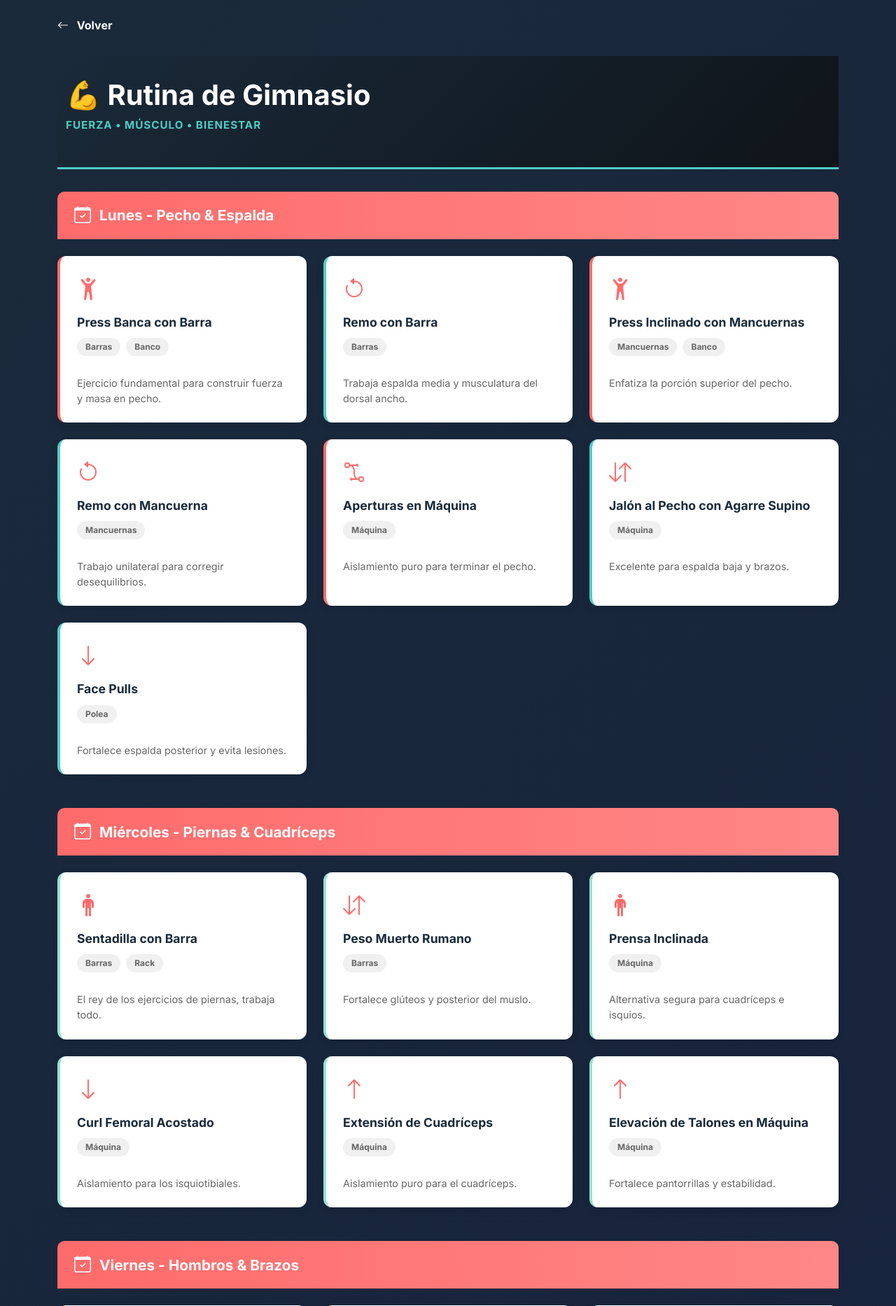
After one commit to godoypablo/pablogodoy, a PHP site: page /gym.html in a window 1280 px wide. The commit adds this page. Shown: the top 1867 px of the page at 70% size. Run offline with PHP 8.4, Linux system fonts and the light colour scheme.

Commit message:
Agregar sección Gym con rutina completa de 3 días (lunes, miércoles, viernes)

```diff
--- /dev/null
+++ b/gym.html
@@ -0,0 +1,490 @@
+<!DOCTYPE html>
+<html lang="es">
+<head>
+    <meta charset="UTF-8">
+    <meta name="viewport" content="width=device-width, initial-scale=1.0">
+    <title>Rutina de Gimnasio - Pablo Godoy</title>
+    <link rel="icon" type="image/svg+xml" href="/favicon.svg">
+    <link href="https://cdn.jsdelivr.net/npm/bootstrap@5.3.0/dist/css/bootstrap.min.css" rel="stylesheet">
+    <link rel="stylesheet" href="https://cdn.jsdelivr.net/npm/bootstrap-icons@1.11.1/font/bootstrap-icons.css">
+    <link href="https://fonts.googleapis.com/css2?family=Inter:wght@400;700&display=swap" rel="stylesheet">
+    <style>
+        body {
+            font-family: 'Inter', sans-serif;
+            background: linear-gradient(135deg, #1a2a3a 0%, #16213e 100%);
+            color: #333;
+            min-height: 100vh;
+        }
+
+        header {
+            background: linear-gradient(135deg, #1a2a3a 0%, #0f1419 100%);
+            color: white;
+            padding: 2rem 0;
+            margin-bottom: 2rem;
+            border-bottom: 3px solid #4ecdc4;
+        }
+
+        header h1 {
+            font-weight: 700;
+            font-size: 2.5rem;
+            margin-bottom: 0.5rem;
+        }
+
+        header .subtitle {
+            color: #4ecdc4;
+            font-weight: 600;
+            letter-spacing: 1px;
+            font-size: 0.95rem;
+        }
+
+        .day-section {
+            margin-bottom: 3rem;
+        }
+
+        .day-header {
+            background: linear-gradient(90deg, #ff6b6b 0%, #ff8787 100%);
+            color: white;
+            padding: 1rem 1.5rem;
+            border-radius: 10px 10px 0 0;
+            font-weight: 700;
+            font-size: 1.3rem;
+            display: flex;
+            align-items: center;
+            gap: 0.75rem;
+        }
+
+        .day-header i {
+            font-size: 1.5rem;
+        }
+
+        .exercises-grid {
+            display: grid;
+            grid-template-columns: repeat(auto-fill, minmax(280px, 1fr));
+            gap: 1.5rem;
+            margin-top: 1.5rem;
+        }
+
+        .exercise-card {
+            background: white;
+            border-radius: 12px;
+            padding: 1.5rem;
+            box-shadow: 0 4px 12px rgba(0, 0, 0, 0.1);
+            transition: all 0.3s ease;
+            border-left: 4px solid #ff6b6b;
+            display: flex;
+            flex-direction: column;
+            gap: 0.75rem;
+        }
+
+        .exercise-card:hover {
+            transform: translateY(-4px);
+            box-shadow: 0 8px 20px rgba(255, 107, 107, 0.2);
+        }
+
+        .exercise-icon {
+            font-size: 2rem;
+            color: #ff6b6b;
+        }
+
+        .exercise-name {
+            font-weight: 700;
+            font-size: 1.1rem;
+            color: #1a2a3a;
+            margin: 0;
+        }
+
+        .exercise-equipment {
+            font-size: 0.85rem;
+            color: #666;
+            display: flex;
+            align-items: center;
+            gap: 0.5rem;
+        }
+
+        .equipment-badge {
+            display: inline-block;
+            background: #f0f0f0;
+            padding: 0.25rem 0.75rem;
+            border-radius: 20px;
+            font-size: 0.75rem;
+            font-weight: 600;
+            color: #666;
+        }
+
+        /* Colores por tipo de ejercicio */
+        .exercise-chest { border-left-color: #ff6b6b; }
+        .exercise-back { border-left-color: #4ecdc4; }
+        .exercise-legs { border-left-color: #95e1d3; }
+        .exercise-shoulders { border-left-color: #ffa502; }
+        .exercise-arms { border-left-color: #a8d8ea; }
+
+        .recommendations {
+            background: white;
+            border-radius: 12px;
+            padding: 2rem;
+            margin-top: 3rem;
+            margin-bottom: 3rem;
+            box-shadow: 0 4px 12px rgba(0, 0, 0, 0.1);
+        }
+
+        .recommendations h3 {
+            color: #1a2a3a;
+            font-weight: 700;
+            margin-bottom: 1.5rem;
+            display: flex;
+            align-items: center;
+            gap: 0.75rem;
+        }
+
+        .recommendations-grid {
+            display: grid;
+            grid-template-columns: repeat(auto-fit, minmax(250px, 1fr));
+            gap: 1.5rem;
+        }
+
+        .rec-item {
+            display: flex;
+            gap: 1rem;
+            align-items: flex-start;
+        }
+
+        .rec-icon {
+            font-size: 1.5rem;
+            color: #ff6b6b;
+            flex-shrink: 0;
+        }
+
+        .rec-text {
+            font-size: 0.95rem;
+            color: #555;
+            line-height: 1.5;
+        }
+
+        .rec-text strong {
+            color: #1a2a3a;
+            display: block;
+            margin-bottom: 0.25rem;
+        }
+
+        .back-button {
+            display: inline-block;
+            margin-bottom: 2rem;
+            color: white;
+            text-decoration: none;
+            font-weight: 600;
+            transition: color 0.3s ease;
+        }
+
+        .back-button:hover {
+            color: #4ecdc4;
+        }
+
+        .back-button i {
+            margin-right: 0.5rem;
+        }
+
+        @media (max-width: 768px) {
+            header h1 {
+                font-size: 2rem;
+            }
+
+            header .subtitle {
+                font-size: 0.85rem;
+            }
+
+            .exercises-grid {
+                grid-template-columns: 1fr;
+            }
+
+            .recommendations-grid {
+                grid-template-columns: 1fr;
+            }
+        }
+    </style>
+</head>
+<body>
+
+<div class="container py-4">
+    <a href="index.php" class="back-button">
+        <i class="bi bi-arrow-left"></i> Volver
+    </a>
+
+    <header>
+        <div class="container">
+            <h1>💪 Rutina de Gimnasio</h1>
+            <p class="subtitle">FUERZA • MÚSCULO • BIENESTAR</p>
+        </div>
+    </header>
+
+    <!-- LUNES -->
+    <div class="day-section">
+        <div class="day-header">
+            <i class="bi bi-calendar-check"></i> Lunes - Pecho & Espalda
+        </div>
+        <div class="exercises-grid">
+            <div class="exercise-card exercise-chest">
+                <div class="exercise-icon"><i class="bi bi-person-arms-up"></i></div>
+                <h4 class="exercise-name">Press Banca con Barra</h4>
+                <p class="exercise-equipment">
+                    <span class="equipment-badge">Barras</span>
+                    <span class="equipment-badge">Banco</span>
+                </p>
+                <p style="font-size: 0.9rem; color: #666; margin: 0;">Ejercicio fundamental para construir fuerza y masa en pecho.</p>
+            </div>
+
+            <div class="exercise-card exercise-back">
+                <div class="exercise-icon"><i class="bi bi-arrow-counterclockwise"></i></div>
+                <h4 class="exercise-name">Remo con Barra</h4>
+                <p class="exercise-equipment">
+                    <span class="equipment-badge">Barras</span>
+                </p>
+                <p style="font-size: 0.9rem; color: #666; margin: 0;">Trabaja espalda media y musculatura del dorsal ancho.</p>
+            </div>
+
+            <div class="exercise-card exercise-chest">
+                <div class="exercise-icon"><i class="bi bi-person-arms-up"></i></div>
+                <h4 class="exercise-name">Press Inclinado con Mancuernas</h4>
+                <p class="exercise-equipment">
+                    <span class="equipment-badge">Mancuernas</span>
+                    <span class="equipment-badge">Banco</span>
+                </p>
+                <p style="font-size: 0.9rem; color: #666; margin: 0;">Enfatiza la porción superior del pecho.</p>
+            </div>
+
+            <div class="exercise-card exercise-back">
+                <div class="exercise-icon"><i class="bi bi-arrow-counterclockwise"></i></div>
+                <h4 class="exercise-name">Remo con Mancuerna</h4>
+                <p class="exercise-equipment">
+                    <span class="equipment-badge">Mancuernas</span>
+                </p>
+                <p style="font-size: 0.9rem; color: #666; margin: 0;">Trabajo unilateral para corregir desequilibrios.</p>
+            </div>
+
+            <div class="exercise-card exercise-chest">
+                <div class="exercise-icon"><i class="bi bi-bezier2"></i></div>
+                <h4 class="exercise-name">Aperturas en Máquina</h4>
+                <p class="exercise-equipment">
+                    <span class="equipment-badge">Máquina</span>
+                </p>
+                <p style="font-size: 0.9rem; color: #666; margin: 0;">Aislamiento puro para terminar el pecho.</p>
+            </div>
+
+            <div class="exercise-card exercise-back">
+                <div class="exercise-icon"><i class="bi bi-arrow-down-up"></i></div>
+                <h4 class="exercise-name">Jalón al Pecho con Agarre Supino</h4>
+                <p class="exercise-equipment">
+                    <span class="equipment-badge">Máquina</span>
+                </p>
+                <p style="font-size: 0.9rem; color: #666; margin: 0;">Excelente para espalda baja y brazos.</p>
+            </div>
+
+            <div class="exercise-card exercise-back">
+                <div class="exercise-icon"><i class="bi bi-arrow-down"></i></div>
+                <h4 class="exercise-name">Face Pulls</h4>
+                <p class="exercise-equipment">
+                    <span class="equipment-badge">Polea</span>
+                </p>
+                <p style="font-size: 0.9rem; color: #666; margin: 0;">Fortalece espalda posterior y evita lesiones.</p>
+            </div>
+        </div>
+    </div>
+
+    <!-- MIÉRCOLES -->
+    <div class="day-section">
+        <div class="day-header">
+            <i class="bi bi-calendar-check"></i> Miércoles - Piernas & Cuadríceps
+        </div>
+        <div class="exercises-grid">
+            <div class="exercise-card exercise-legs">
+                <div class="exercise-icon"><i class="bi bi-person-standing"></i></div>
+                <h4 class="exercise-name">Sentadilla con Barra</h4>
+                <p class="exercise-equipment">
+                    <span class="equipment-badge">Barras</span>
+                    <span class="equipment-badge">Rack</span>
+                </p>
+                <p style="font-size: 0.9rem; color: #666; margin: 0;">El rey de los ejercicios de piernas, trabaja todo.</p>
+            </div>
+
+            <div class="exercise-card exercise-legs">
+                <div class="exercise-icon"><i class="bi bi-arrow-down-up"></i></div>
+                <h4 class="exercise-name">Peso Muerto Rumano</h4>
+                <p class="exercise-equipment">
+                    <span class="equipment-badge">Barras</span>
+                </p>
+                <p style="font-size: 0.9rem; color: #666; margin: 0;">Fortalece glúteos y posterior del muslo.</p>
+            </div>
+
+            <div class="exercise-card exercise-legs">
+                <div class="exercise-icon"><i class="bi bi-person-standing"></i></div>
+                <h4 class="exercise-name">Prensa Inclinada</h4>
+                <p class="exercise-equipment">
+                    <span class="equipment-badge">Máquina</span>
+                </p>
+                <p style="font-size: 0.9rem; color: #666; margin: 0;">Alternativa segura para cuadríceps e isquios.</p>
+            </div>
+
+            <div class="exercise-card exercise-legs">
+                <div class="exercise-icon"><i class="bi bi-arrow-down"></i></div>
+                <h4 class="exercise-name">Curl Femoral Acostado</h4>
+                <p class="exercise-equipment">
+                    <span class="equipment-badge">Máquina</span>
+                </p>
+                <p style="font-size: 0.9rem; color: #666; margin: 0;">Aislamiento para los isquiotibiales.</p>
+            </div>
+
+            <div class="exercise-card exercise-legs">
+                <div class="exercise-icon"><i class="bi bi-arrow-up"></i></div>
+                <h4 class="exercise-name">Extensión de Cuadríceps</h4>
+                <p class="exercise-equipment">
+                    <span class="equipment-badge">Máquina</span>
+                </p>
+                <p style="font-size: 0.9rem; color: #666; margin: 0;">Aislamiento puro para el cuadríceps.</p>
+            </div>
+
+            <div class="exercise-card exercise-legs">
+                <div class="exercise-icon"><i class="bi bi-arrow-up"></i></div>
+                <h4 class="exercise-name">Elevación de Talones en Máquina</h4>
+                <p class="exercise-equipment">
+                    <span class="equipment-badge">Máquina</span>
+                </p>
+                <p style="font-size: 0.9rem; color: #666; margin: 0;">Fortalece pantorrillas y estabilidad.</p>
+            </div>
+        </div>
+    </div>
+
+    <!-- VIERNES -->
+    <div class="day-section">
+        <div class="day-header">
+            <i class="bi bi-calendar-check"></i> Viernes - Hombros & Brazos
+        </div>
+        <div class="exercises-grid">
+            <div class="exercise-card exercise-shoulders">
+                <div class="exercise-icon"><i class="bi bi-arrow-up"></i></div>
+                <h4 class="exercise-name">Press Militar con Barra</h4>
+                <p class="exercise-equipment">
+                    <span class="equipment-badge">Barras</span>
+                </p>
+                <p style="font-size: 0.9rem; color: #666; margin: 0;">Ejercicio fundamental para hombros y core.</p>
+            </div>
+
+            <div class="exercise-card exercise-shoulders">
+                <div class="exercise-icon"><i class="bi bi-arrow-up-right"></i></div>
+                <h4 class="exercise-name">Elevaciones Laterales con Mancuernas</h4>
+                <p class="exercise-equipment">
+                    <span class="equipment-badge">Mancuernas</span>
+                </p>
+                <p style="font-size: 0.9rem; color: #666; margin: 0;">Aislamiento para los deltoides laterales.</p>
+            </div>
+
+            <div class="exercise-card exercise-back">
+                <div class="exercise-icon"><i class="bi bi-arrow-down"></i></div>
+                <h4 class="exercise-name">Face Pulls</h4>
+                <p class="exercise-equipment">
+                    <span class="equipment-badge">Polea</span>
+                </p>
+                <p style="font-size: 0.9rem; color: #666; margin: 0;">Salud de hombro y espalda posterior.</p>
+            </div>
+
+            <div class="exercise-card exercise-arms">
+                <div class="exercise-icon"><i class="bi bi-arrow-up-down"></i></div>
+                <h4 class="exercise-name">Curl con Barra</h4>
+                <p class="exercise-equipment">
+                    <span class="equipment-badge">Barras</span>
+                </p>
+                <p style="font-size: 0.9rem; color: #666; margin: 0;">Ejercicio clásico para bíceps.</p>
+            </div>
+
+            <div class="exercise-card exercise-arms">
+                <div class="exercise-icon"><i class="bi bi-arrow-down"></i></div>
+                <h4 class="exercise-name">Fondos en Máquina</h4>
+                <p class="exercise-equipment">
+                    <span class="equipment-badge">Máquina</span>
+                </p>
+                <p style="font-size: 0.9rem; color: #666; margin: 0;">Desarrollo de tríceps con seguridad.</p>
+            </div>
+
+            <div class="exercise-card exercise-arms">
+                <div class="exercise-icon"><i class="bi bi-arrow-up-down"></i></div>
+                <h4 class="exercise-name">Curl Martillo con Mancuernas</h4>
+                <p class="exercise-equipment">
+                    <span class="equipment-badge">Mancuernas</span>
+                </p>
+                <p style="font-size: 0.9rem; color: #666; margin: 0;">Trabaja bíceps y braquial.</p>
+            </div>
+
+            <div class="exercise-card exercise-arms">
+                <div class="exercise-icon"><i class="bi bi-arrow-down"></i></div>
+                <h4 class="exercise-name">Extensión de Tríceps en Polea</h4>
+                <p class="exercise-equipment">
+                    <span class="equipment-badge">Polea</span>
+                </p>
+                <p style="font-size: 0.9rem; color: #666; margin: 0;">Aislamiento final para los tríceps.</p>
+            </div>
+        </div>
+    </div>
+
+    <!-- RECOMENDACIONES -->
+    <div class="recommendations">
+        <h3>
+            <i class="bi bi-clipboard-check"></i> Recomendaciones Importantes
+        </h3>
+        <div class="recommendations-grid">
+            <div class="rec-item">
+                <div class="rec-icon"><i class="bi bi-fire"></i></div>
+                <div class="rec-text">
+                    <strong>Calienta siempre antes de entrenar</strong>
+                    Realiza 5-10 minutos de cardio ligero y estiramiento dinámico para preparar músculos y articulaciones.
+                </div>
+            </div>
+
+            <div class="rec-item">
+                <div class="rec-icon"><i class="bi bi-droplet-fill"></i></div>
+                <div class="rec-text">
+                    <strong>Mantén una buena hidratación</strong>
+                    Bebe agua constantemente durante el entrenamiento. La hidratación es clave para el rendimiento.
+                </div>
+            </div>
+
+            <div class="rec-item">
+                <div class="rec-icon"><i class="bi bi-cup-straw"></i></div>
+                <div class="rec-text">
+                    <strong>Alimentación balanceada</strong>
+                    Consume proteína, carbohidratos complejos y grasas saludables para maximizar resultados.
+                </div>
+            </div>
+
+            <div class="rec-item">
+                <div class="rec-icon"><i class="bi bi-heart-pulse"></i></div>
+                <div class="rec-text">
+                    <strong>Descansa y respeta los tiempos de recuperación</strong>
+                    El descanso es tan importante como el entrenamiento. Duerme 7-9 horas diarias.
+                </div>
+            </div>
+
+            <div class="rec-item">
+                <div class="rec-icon"><i class="bi bi-graph-up"></i></div>
+                <div class="rec-text">
+                    <strong>Progresión gradual</strong>
+                    Aumenta peso o repeticiones semana a semana. La consistencia es más importante que la intensidad.
+                </div>
+            </div>
+
+            <div class="rec-item">
+                <div class="rec-icon"><i class="bi bi-activity"></i></div>
+                <div class="rec-text">
+                    <strong>Forma correcta es prioritaria</strong>
+                    Prioriza la técnica sobre el peso. Una forma incorrecta puede causar lesiones graves.
+                </div>
+            </div>
+        </div>
+    </div>
+
+    <footer style="text-align: center; color: white; margin-top: 3rem; padding-bottom: 2rem;">
+        <p style="font-weight: 600; margin-bottom: 0.5rem;">💪 DISCIPLINA HOY, RESULTADOS SIEMPRE</p>
+        <p style="font-size: 0.9rem; color: #4ecdc4;">Última actualización: Agosto 2026</p>
+    </footer>
+</div>
+
+<script src="https://cdn.jsdelivr.net/npm/bootstrap@5.3.0/dist/js/bootstrap.bundle.min.js"></script>
+</body>
+</html>
```
Also changed, not shown: index.php (+9 -0 lines).
